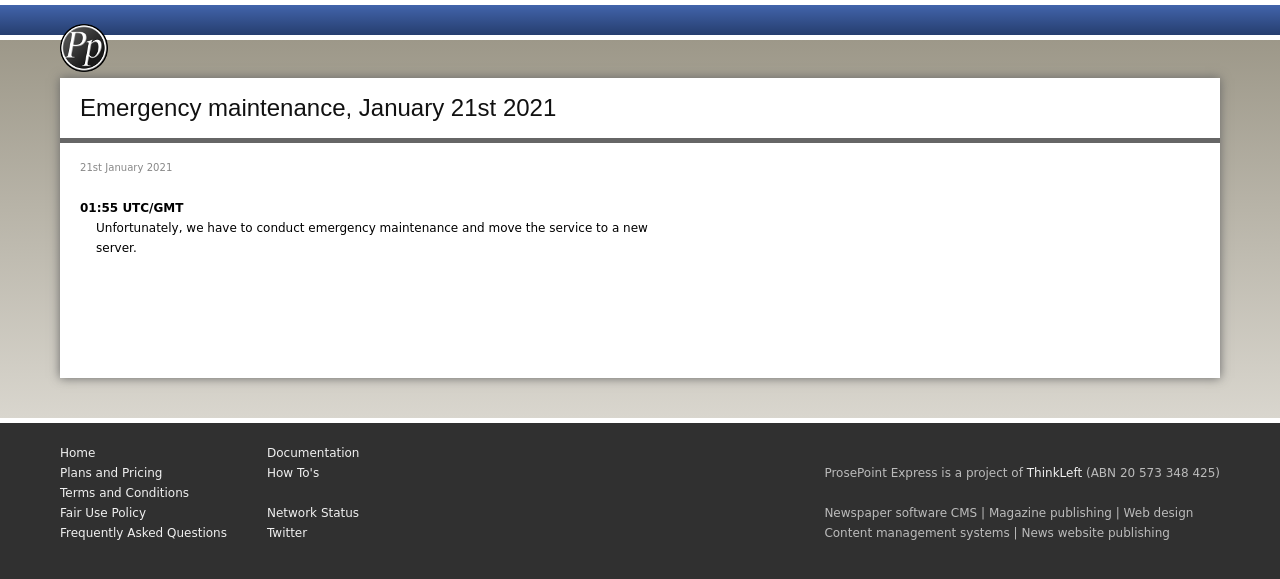
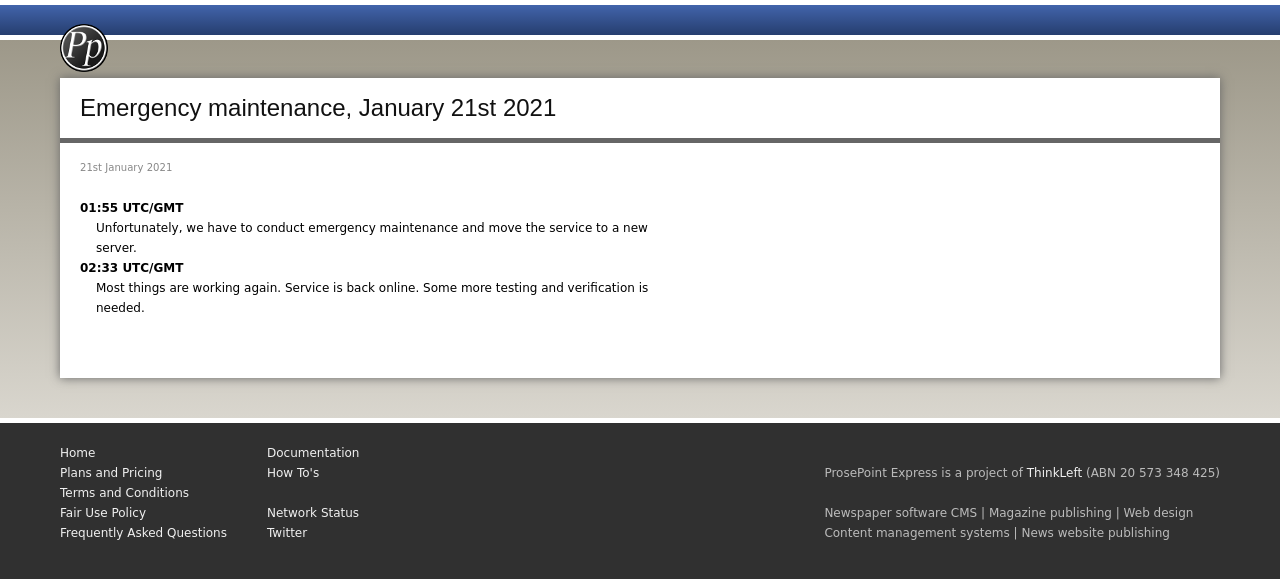
Before and after one commit to prosepoint/prosepoint.github.io, a Jekyll site: the page built from _posts/2021-01-21-emergency-maintenance.html, in a window 1280 px wide. Shown: the top 579 px of the page. Built offline with Jekyll 4.4.1, drawn with Linux system fonts in a browser that asks for light colours.

Commit message:
Update 2021-01-21-emergency-maintenance.html

```diff
--- a/_posts/2021-01-21-emergency-maintenance.html
+++ b/_posts/2021-01-21-emergency-maintenance.html
@@ -10,4 +10,9 @@ title: Emergency maintenance, January 21st 2021
   Unfortunately, we have to conduct emergency maintenance and move the service to a new server.
 </dd>
 
+<dt><strong>02:33 UTC/GMT</strong></dt>
+<dd>
+  Most things are working again. Service is back online. Some more testing and verification is needed.
+</dd>
+
 </dl>
```
